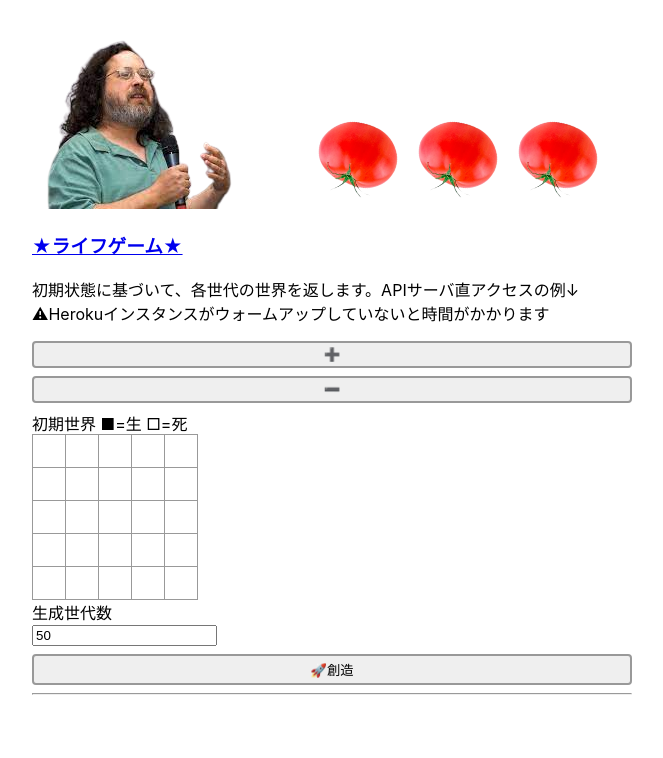
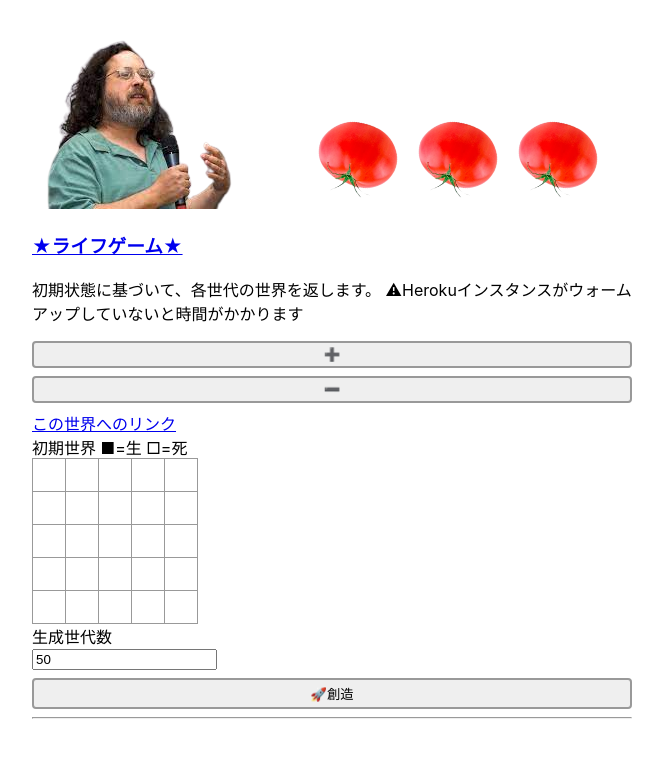
Before and after one commit to kijimaD/golife, a React (Create React App) app in the folder front/: page / in a window 1280 px wide. Shown: the top 758 px of the page, without its empty margins (308-971 px from the left). Built offline with nearby package versions, Linux system fonts and the light colour scheme.

Commit message:
feat: パラメータでデフォルト入力を指定できるようにする

```diff
--- a/front/src/App.tsx
+++ b/front/src/App.tsx
@@ -1,4 +1,4 @@
-import React, { useState } from "react";
+import React, { useState, useEffect } from "react";
 import "./App.css";
 import Loading from "./components/Loading";
 import AppHeader from "./layouts/AppHeader";
@@ -6,6 +6,7 @@ import { History } from "./types/History";
 import Slide from "./components/Slide";
 import Anim from "./components/Anim";
 import Board from "./components/Board";
+import Signature from "./components/Signature";
 
 function App() {
   const [isLoading, setIsLoading] = useState(false);
@@ -15,10 +16,20 @@ function App() {
   const [squares, setSquares] = useState(Array(width ** 2).fill(false));
   const DEFAULT_GENCAP = 50;
 
+  const squareParam = getParam("s");
+  const widthParam = getParam("w");
+  useEffect(() => {
+    if (squareParam && widthParam) {
+      setSquares(JSON.parse(squareParam));
+      setWidth(Number(widthParam));
+    }
+  }, [squareParam, widthParam]);
+
   // TODO: 環境変数で本番用、開発用を切り替えたい
   // let fetchUrl = "http://localhost:8888/world/create";
   let fetchUrl = "https://kd-golife.herokuapp.com/world/create";
 
+  // バックエンドの入力が文字列なので、変換が必要。json入力を受け付けられるようになったら消せる
   function squaresToString(squares: any[], width: number) {
     let arr = squares.map((square: boolean, i: number) => {
       if (square === true) {
@@ -88,6 +99,7 @@ function App() {
       >
         ➖
       </button>
+      <Signature squares={squares} width={width} />
       <label className="App-lb">初期世界 ■=生 □=死</label>
       <Board squares={squares} setSquares={setSquares} width={width} />
       <label className="App-lb"></label>
@@ -104,4 +116,16 @@ function App() {
   );
 }
 
+// パラメータを取得する
+// (stackoverflowからコピった) react routerを導入してなくて自前で取るしかないため
+function getParam(name: string, url?: string) {
+  if (!url) url = window.location.href;
+  name = name.replace(/[[\]]/g, "\\$&");
+  var regex = new RegExp("[?&]" + name + "(=([^&#]*)|&|#|$)"),
+    results = regex.exec(url);
+  if (!results) return null;
+  if (!results[2]) return "";
+  return decodeURIComponent(results[2].replace(/\+/g, " "));
+}
+
 export default App;
--- /dev/null
+++ b/front/src/components/Signature.tsx
@@ -0,0 +1,27 @@
+import React from "react";
+
+// パラメータを圧縮する
+const Signature = ({
+  squares,
+  width,
+}: {
+  squares: boolean[];
+  width: number;
+}) => {
+  return (
+    <>
+      <a
+        href={
+          "https://kijimad.github.io/golife?s=" +
+          JSON.stringify(squares) +
+          "&w=" +
+          width
+        }
+      >
+        この世界へのリンク
+      </a>
+    </>
+  );
+};
+
+export default Signature;
--- a/front/src/layouts/AppHeader.tsx
+++ b/front/src/layouts/AppHeader.tsx
@@ -19,7 +19,7 @@ const AppHeader = () => {
         </a>
       </h3>
       <p>
-        初期状態に基づいて、各世代の世界を返します。APIサーバ直アクセスの例↓
+        初期状態に基づいて、各世代の世界を返します。
         ⚠Herokuインスタンスがウォームアップしていないと時間がかかります
       </p>
     </header>
```
